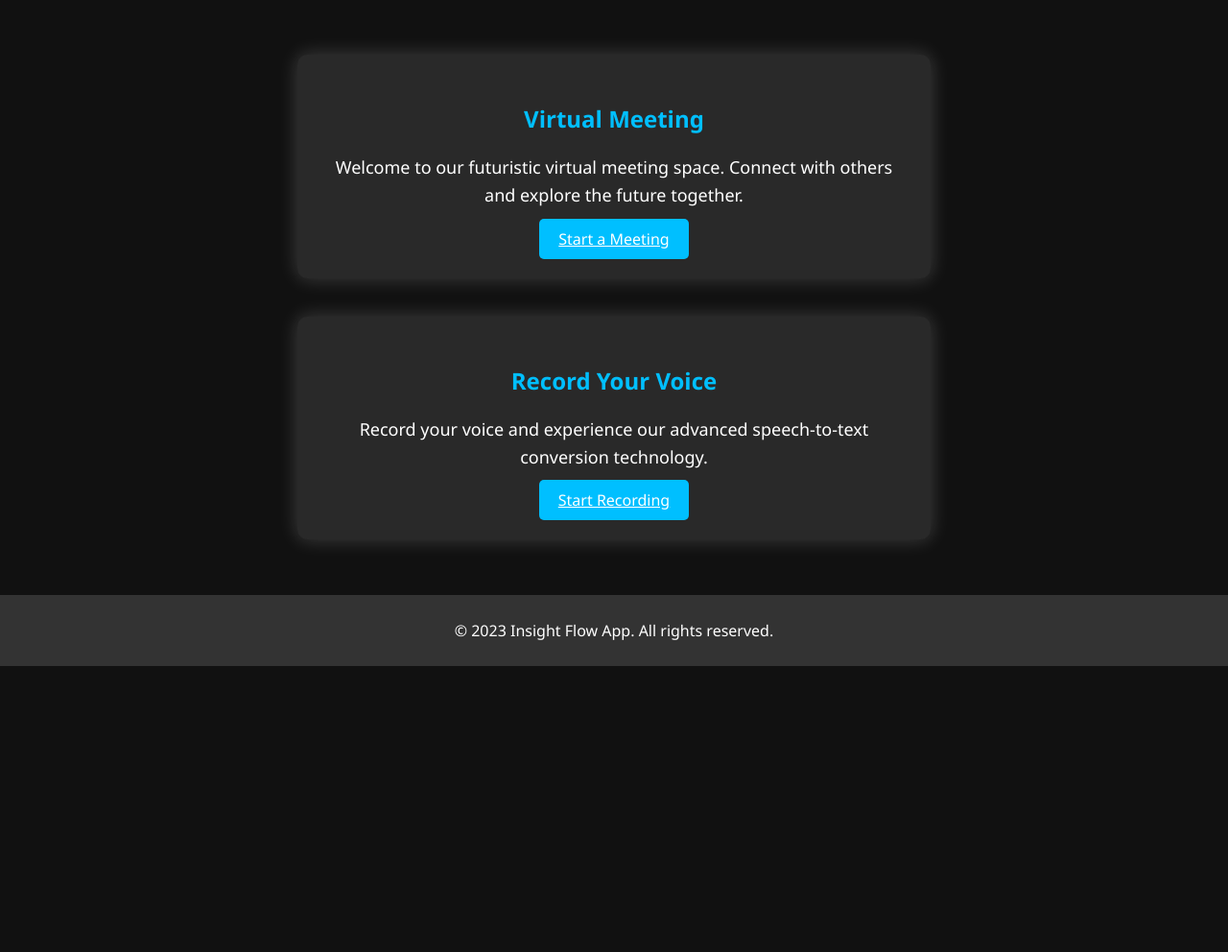
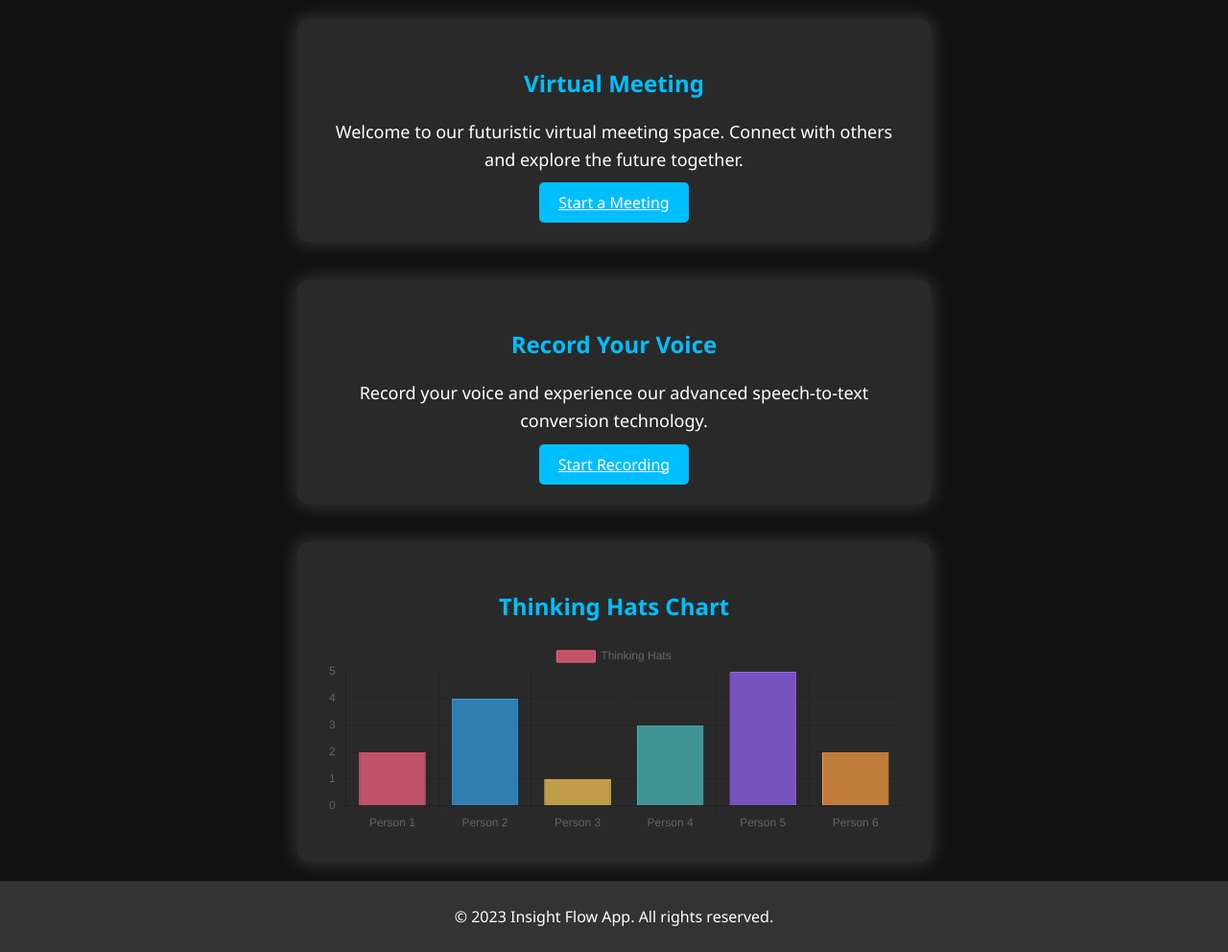
Before and after one commit to ANUJDWIVDI/insight_flow, a Flask app: template templates/dashboard.html in a window 1280 px wide. Shown: the part 106-1098 px from the top of the page at 96% size. Before the commit the page ends 800 px from the top, so only its background shows below. Run offline with Flask 3, Linux system fonts and the light colour scheme; the template is opened without the code that fills it, so the values that code supplies are empty.

Commit message:
Edited Dashboard

```diff
--- a/templates/dashboard.html
+++ b/templates/dashboard.html
@@ -4,6 +4,7 @@
     <meta charset="UTF-8">
     <meta name="viewport" content="width=device-width, initial-scale=1.0">
     <title>Insight Flow</title>
+    <script src="https://cdn.jsdelivr.net/npm/chart.js"></script>
     <style>
         body {
             margin: 0;
@@ -31,7 +32,8 @@
         }
 
         .meeting-pane,
-        .recording-pane {
+        .recording-pane,
+        .chart-pane {
             background: rgba(255, 255, 255, 0.1);
             padding: 30px;
             border-radius: 10px;
@@ -48,14 +50,16 @@
 
         /* Add more styling for a futuristic look */
         .meeting-pane p,
-        .recording-pane p {
+        .recording-pane p,
+        .chart-pane p {
             margin: 20px 0;
             font-size: 18px;
             line-height: 1.6;
         }
 
         .meeting-button,
-        .recording-button {
+        .recording-button,
+        .chart-button {
             background-color: #00bfff;
             color: #fff;
             padding: 10px 20px;
@@ -67,9 +71,15 @@
         }
 
         .meeting-button:hover,
-        .recording-button:hover {
+        .recording-button:hover,
+        .chart-button:hover {
             background-color: #0080ff;
             transform: scale(1.05);
+        }
+
+        canvas {
+            margin-top: 20px;
+            width: 100%; /* Set chart width to 100% */
         }
     </style>
 </head>
@@ -90,10 +100,62 @@
             <p>Record your voice and experience our advanced speech-to-text conversion technology.</p>
             <a href="{{ url_for('speech_to_text') }}" class="recording-button">Start Recording</a>
         </div>
+
+        <!-- Chart -->
+        <div class="chart-pane">
+            <h2>Thinking Hats Chart</h2>
+            <canvas id="thinkingHatsChart" height="200"></canvas>
+        </div>
     </main>
 
     <footer>
         <p>&copy; 2023 Insight Flow App. All rights reserved.</p>
     </footer>
+
+    <script>
+        document.addEventListener('DOMContentLoaded', function () {
+            // Dummy data for the chart
+            var chartData = {
+                labels: ['Person 1', 'Person 2', 'Person 3', 'Person 4', 'Person 5', 'Person 6'],
+                datasets: [{
+                    label: 'Thinking Hats',
+                    data: [2, 4, 1, 3, 5, 2], // Dummy data, you can replace it with your actual data
+                    backgroundColor: [
+                        'rgba(255, 99, 132, 0.7)',
+                        'rgba(54, 162, 235, 0.7)',
+                        'rgba(255, 206, 86, 0.7)',
+                        'rgba(75, 192, 192, 0.7)',
+                        'rgba(153, 102, 255, 0.7)',
+                        'rgba(255, 159, 64, 0.7)'
+                    ],
+                    borderColor: [
+                        'rgba(255, 99, 132, 1)',
+                        'rgba(54, 162, 235, 1)',
+                        'rgba(255, 206, 86, 1)',
+                        'rgba(75, 192, 192, 1)',
+                        'rgba(153, 102, 255, 1)',
+                        'rgba(255, 159, 64, 1)'
+                    ],
+                    borderWidth: 1
+                }]
+            };
+
+            // Chart configuration
+            var chartConfig = {
+                type: 'bar',
+                data: chartData,
+                options: {
+                    scales: {
+                        y: {
+                            beginAtZero: true
+                        }
+                    }
+                }
+            };
+
+            // Create the chart
+            var myChart = new Chart(document.getElementById('thinkingHatsChart'), chartConfig);
+        });
+    </script>
 </body>
 </html>
```
